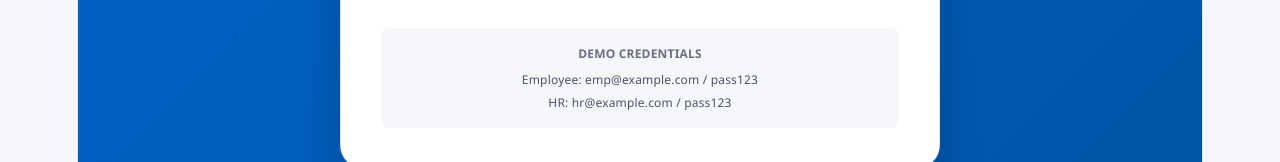
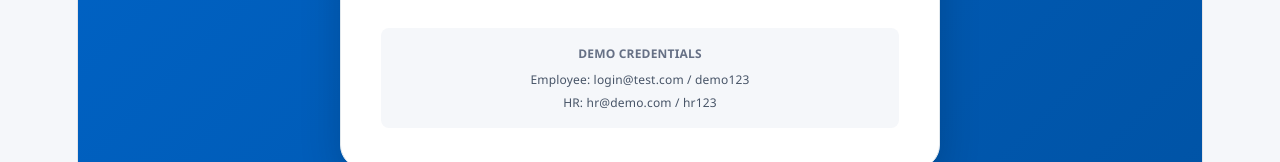
Before and after one commit to aditi-sen-core/employee-attendance-system, a React app in the folder frontend/: page /login in a window 1280 px wide. Shown: the part 476-638 px from the top of the page. Built offline with nearby package versions, Linux system fonts and the light colour scheme; no server answers; the HTML template or start-up script is replaced by a standard one.

Commit message:
Update login page

```diff
--- a/frontend/src/pages/Login.jsx
+++ b/frontend/src/pages/Login.jsx
@@ -396,7 +396,7 @@ export const Login = () => {
                 mb: 0.5,
               }}
             >
-              Employee: emp@example.com / pass123
+              Employee: login@test.com / demo123
             </Typography>
 
             <Typography
@@ -412,7 +412,7 @@ export const Login = () => {
                 wordBreak: 'break-word',
               }}
             >
-              HR: hr@example.com / pass123
+              HR: hr@demo.com / hr123
             </Typography>
           </Box>
         </Card>
```
